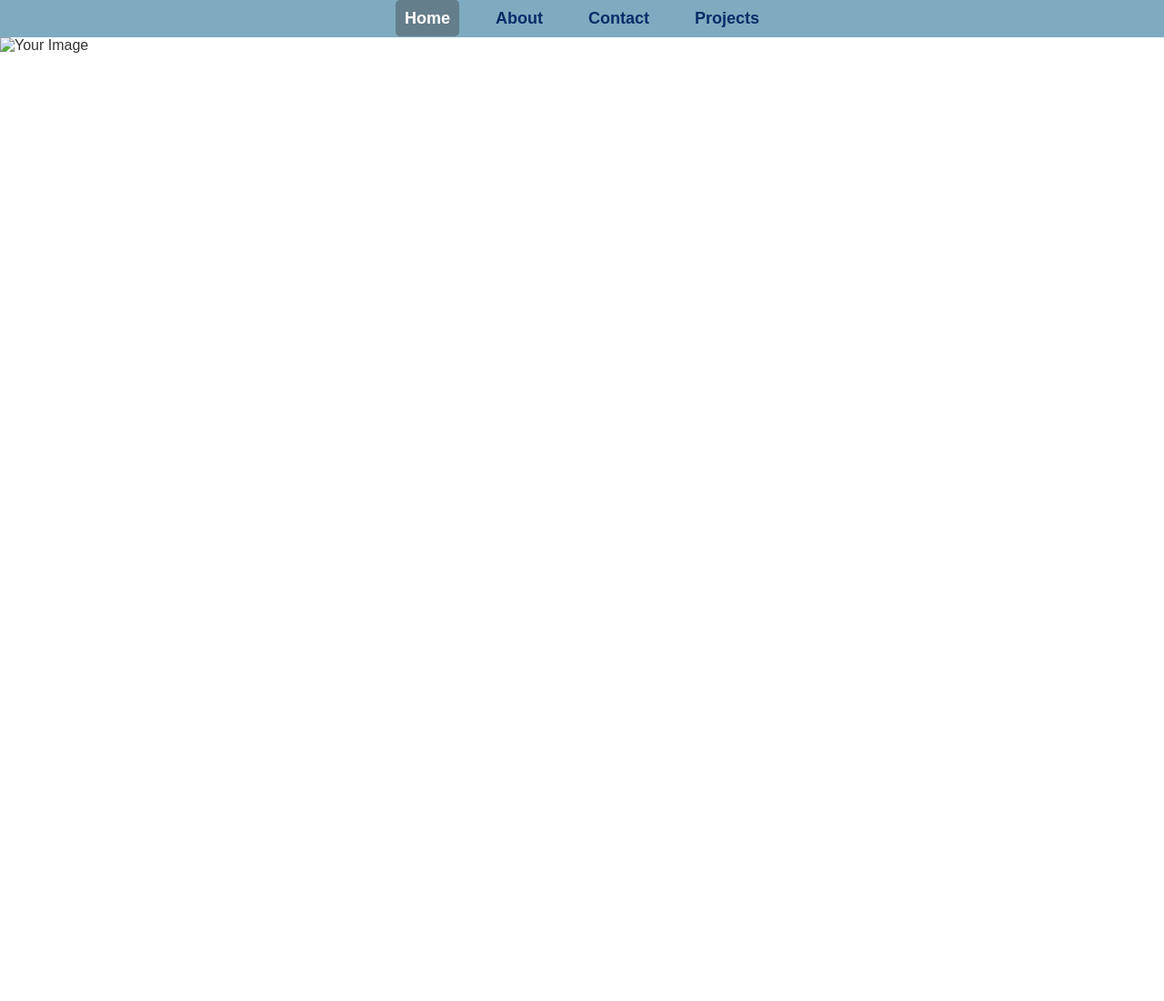
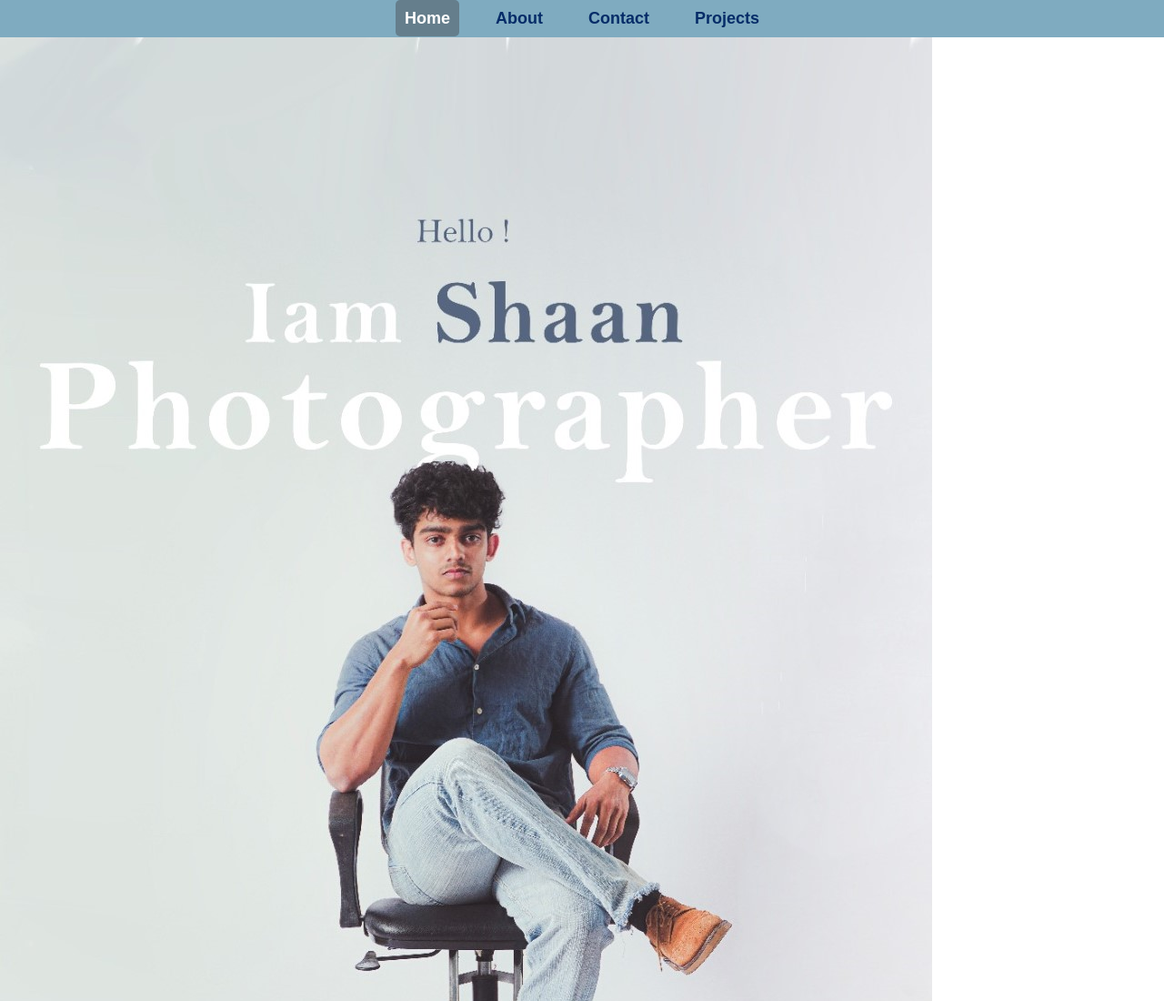
Before and after one commit to shaan871/shaan.github.io, a plain HTML site: page home.html in a window 1280 px wide. Shown: the top 1100 px of the page at 91% size. Before the commit the page ends 800 px from the top, so only its background shows below. Drawn offline with Linux system fonts and the light colour scheme.

Commit message:
Update home.html

```diff
--- a/home.html
+++ b/home.html
@@ -17,7 +17,7 @@
     </ul>
 </header>
 
-<img src="img/shaan1.jpeg" alt="Your Image">
+<img src="images/shaan1.jpeg" alt="Your Image">
 
 </body>
 </html>
```
